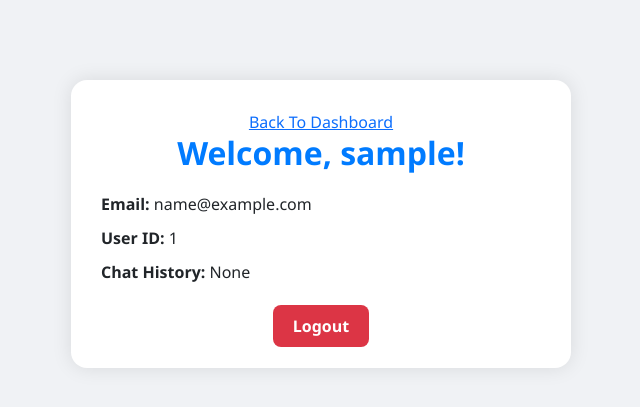
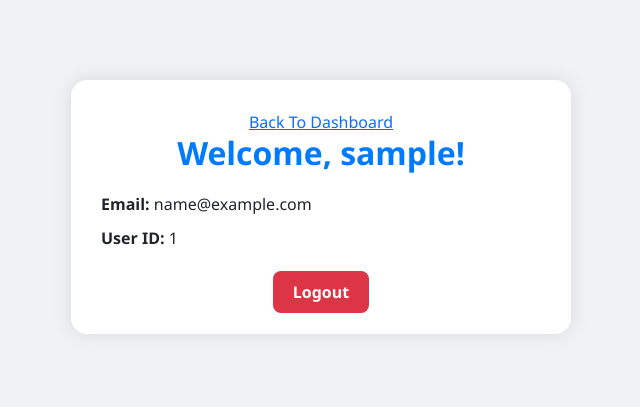
Before and after one commit to sriram-65/MMHSS, a Flask app: page /get-student-details in a window 1280 px wide. Shown: the top 407 px of the page, without its empty margins (319-959 px from the left). Run offline with Flask 3, Linux system fonts and the light colour scheme; a database or web service that is not in the repository returns one stand-in record (values such as "Sample title").

Commit message:
Update student_info.html

```diff
--- a/templates/student_info.html
+++ b/templates/student_info.html
@@ -67,7 +67,7 @@
     <div class="profile-info">
       <p><strong>Email:</strong> {{ st_info.email }}</p>
       <p><strong>User ID:</strong> {{ st_info._id }}</p>
-      <p><strong>Chat History:</strong> {{ gh }}</p>
+
     </div>
 
     <div class="logout-btn">
```
